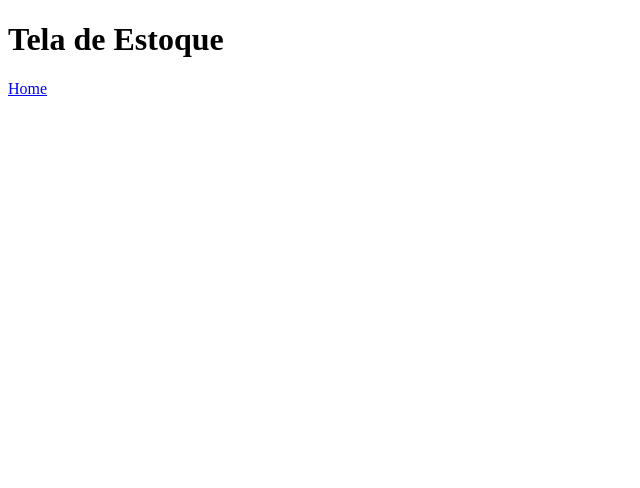
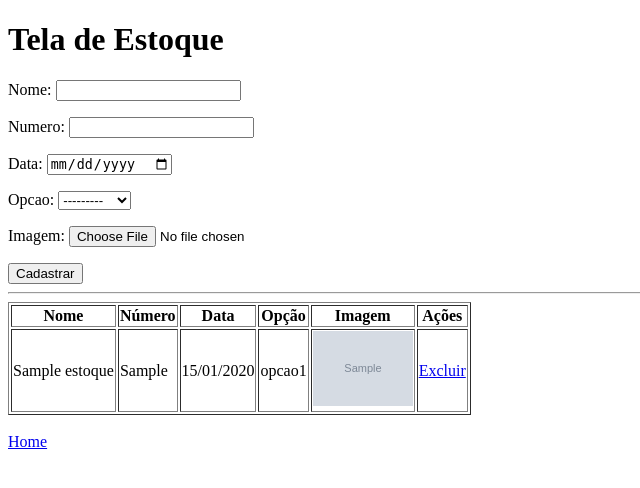
Before and after one commit to danielvitorc/project-estate, a Django app: page /logistica/ in a window 1280 px wide. Shown: the top 488 px of the page, without its empty margins (0-640 px from the left). Run offline with Django 5.2, Linux system fonts and the light colour scheme; a user stored in the database is signed in; tables that the repository leaves empty hold one stand-in row (values such as "Sample post"); grey boxes marked "Sample" are stand-in pictures.

Commit message:
Estoque dados

```diff
--- a/estate/forms.py
+++ b/estate/forms.py
@@ -1,5 +1,5 @@
 from django import forms
-from .models import Acompanhamento
+from .models import Acompanhamento, Estoque
 
 class AcompanhamentoForm(forms.ModelForm):
     class Meta:
@@ -8,3 +8,11 @@ class AcompanhamentoForm(forms.ModelForm):
         widgets = {
             'data': forms.DateInput(attrs={'type': 'date'}),
         }
+
+class EstoqueForm(forms.ModelForm):
+    class Meta:
+        model = Estoque
+        fields = ['nome', 'numero', 'data', 'opcao', 'imagem']
+        widgets = {
+            'data': forms.DateInput(attrs={'type': 'date'}),
+        }
--- a/estate/models.py
+++ b/estate/models.py
@@ -9,7 +9,22 @@ class Acompanhamento(models.Model):
         ('opcao2', 'Opção 2'),
         ('opcao3', 'Opção 3'),
     ])
-    imagem = models.ImageField(upload_to='uploads/')
+    imagem = models.ImageField(upload_to='uploads/acompanhamento')
 
     def __str__(self):
         return self.nome
+
+
+class Estoque(models.Model):
+    nome = models.CharField(max_length=100)
+    numero = models.CharField(max_length=15)
+    data = models.DateField()
+    opcao = models.CharField(max_length=50, choices=[
+        ('opcao1', 'Opção 1'),
+        ('opcao2', 'Opção 2'),
+        ('opcao3', 'Opção 3'),
+    ])
+    imagem = models.ImageField(upload_to='uploads/estoque')
+
+    def __str__(self):
+        return self.nome
--- a/estate/templates/estate/logistica.html
+++ b/estate/templates/estate/logistica.html
@@ -3,10 +3,55 @@
 <head>
     <meta charset="UTF-8">
     <meta name="viewport" content="width=device-width, initial-scale=1.0">
-    <title>Acompanhamento</title>
+    <title>Estoque</title>
 </head>
 <body>
     <h1>Tela de Estoque</h1>
+
+    <!-- Formulário -->
+    <form method="POST" enctype="multipart/form-data">
+        {% csrf_token %}
+        {{ form_estoque.as_p }}
+        <button type="submit">Cadastrar</button>
+    </form>
+
+    <hr>
+
+    <!-- Tabela de dados -->
+    <table border="1">
+        <thead>
+            <tr>
+                <th>Nome</th>
+                <th>Número</th>
+                <th>Data</th>
+                <th>Opção</th>
+                <th>Imagem</th>
+                <th>Ações</th>
+            </tr>
+        </thead>
+        <tbody>
+            {% for dado_estoque in dados_estoque %}
+            <tr>
+                <td>{{ dado_estoque.nome }}</td>
+                <td>{{ dado_estoque.numero }}</td>
+                <td>{{ dado_estoque.data|date:"d/m/Y" }}</td>
+                <td>{{ dado_estoque.opcao }}</td>
+                <td>
+                    {% if dado_estoque.imagem %}
+                        <img src="{{ dado_estoque.imagem.url }}" alt="imagem" width="100">
+                    {% else %}
+                        Sem imagem
+                    {% endif %}
+                </td>
+                <td>
+                    <a href="{% url 'excluir_estoque' dado_estoque.id %}" onclick="return confirm('Tem certeza que deseja excluir este registro?');">
+                        Excluir
+                    </a>
+                </td>
+            </tr>
+            {% endfor %}
+        </tbody>
+    </table>
+    <br>
     <a href="{% url 'home' %}">Home</a>
 </body>
-</html>
--- a/estate/urls.py
+++ b/estate/urls.py
@@ -8,5 +8,6 @@ urlpatterns = [
     path('acompanhamento/', views.acompanhamento, name='acompanhamento'),
     path('acompanhamento/excluir/<int:pk>/', views.excluir_acompanhamento, name='excluir_acompanhamento'),
     path('logistica/', views.logistica, name='logistica'),
-    path('cadastrar_usuario/', views.cadastrar_usuario, name='cadastrar_usuario'),
+    path('logistica/excluir/<int:pk>/', views.excluir_estoque, name='excluir_estoque'),
+    path('cadastrar-usuario/', views.cadastrar_usuario, name='cadastrar_usuario'),
 ]
--- a/estate/views.py
+++ b/estate/views.py
@@ -5,8 +5,8 @@ from django.contrib.auth import authenticate, login, logout
 from django.conf import settings
 from django.contrib import messages
 from django.contrib.auth.decorators import login_required
-from .models import Acompanhamento
-from .forms import AcompanhamentoForm
+from .models import Acompanhamento, Estoque
+from .forms import AcompanhamentoForm, EstoqueForm
 from django.shortcuts import get_object_or_404
 import os
 
@@ -62,7 +62,30 @@ def excluir_acompanhamento(request, pk):
 # ===== Renderiza a tela de Logistica se o login for bem sucedido ======
 @login_required
 def logistica(request):
-    return render(request, 'estate/logistica.html')
+    if request.method == 'POST':
+        form_estoque = EstoqueForm(request.POST, request.FILES)
+        if form_estoque.is_valid():
+            form_estoque.save()
+            return redirect('logistica')  # Redirecionar para evitar reenvio do formulário
+    else:
+        form_estoque = EstoqueForm()
+
+    dados_estoque = Estoque.objects.all()  # Obter todos os registros
+    return render(request, 'estate/logistica.html',{'form_estoque': form_estoque, 'dados_estoque': dados_estoque})
+
+#  ===== Função que exclui dados do formulário da tela de Acompanhamentos ====
+@login_required
+def excluir_estoque(request, pk):
+    dado_estoque = get_object_or_404(Estoque, pk=pk)
+    # Verifica se a imagem existe e exclui do sistema de arquivos
+    if dado_estoque.imagem:
+        imagem_path_estoque = os.path.join(settings.MEDIA_ROOT, str(dado_estoque.imagem))
+        if os.path.exists(imagem_path_estoque):
+            os.remove(imagem_path_estoque)
+
+    # Deleta o registro do banco de dados
+    dado_estoque.delete()
+    return redirect('logistica')  # Redireciona para a página de acompanhamento
 
 
 
```
Also changed, not shown: estate/migrations/0002_estoque_alter_acompanhamento_imagem.py (added).
